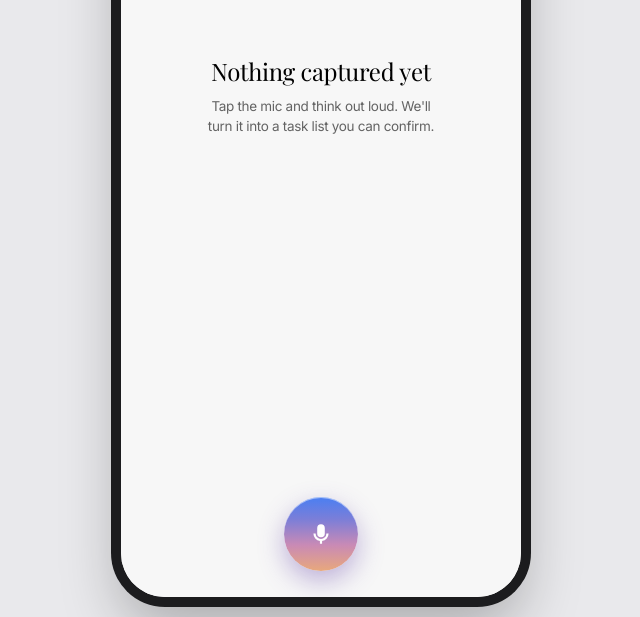
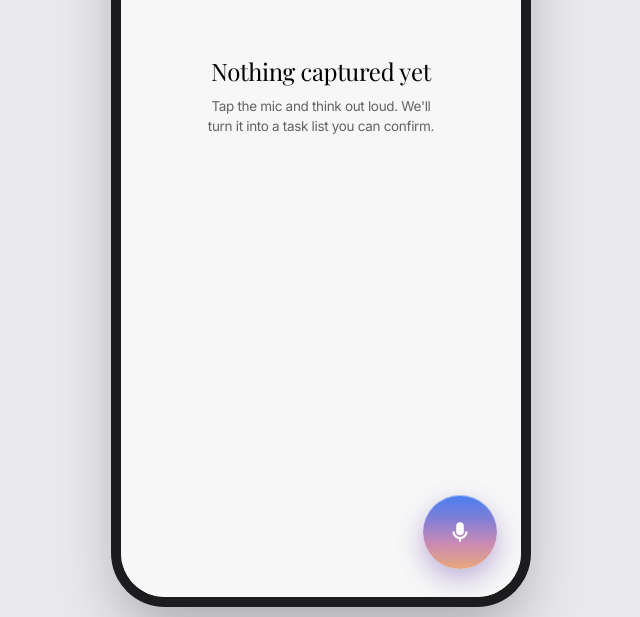
Before and after one commit to bagul-gaurav/voice-task-manager, a website: page index.html in a window 1280 px wide. Shown: the part 183-800 px from the top of the page, without its empty margins (319-959 px from the left). Drawn offline with nearby package versions, Linux system fonts and the light colour scheme.

Commit message:
Update index.html

```diff
--- a/index.html
+++ b/index.html
@@ -74,7 +74,7 @@
   .empty-state { flex:1; display:flex; flex-direction:column; align-items:center; justify-content:center; text-align:center; gap:10px; padding:40px; color:var(--smoke); }
   .empty-state .es-title { font-family:var(--serif); font-size:24px; color:var(--ink); }
   .empty-state p { font-size:13.5px; max-width:240px; line-height:1.45; }
-  .fab-wrap { position:absolute; bottom:26px; left:0; right:0; display:flex; justify-content:center; pointer-events:none; z-index:10; }
+  .fab-wrap { position:absolute; bottom:28px; right:24px; pointer-events:none; z-index:10; }
   .fab { pointer-events:auto; width:74px; height:74px; border-radius:50%; background:var(--dusk); border:none; cursor:pointer;
     box-shadow: 0 10px 26px rgba(120,90,180,.45), inset 0 1px 0 rgba(255,255,255,.5); display:flex; align-items:center; justify-content:center; transition: transform .15s; }
   .fab:active { transform: scale(.94); }
```
